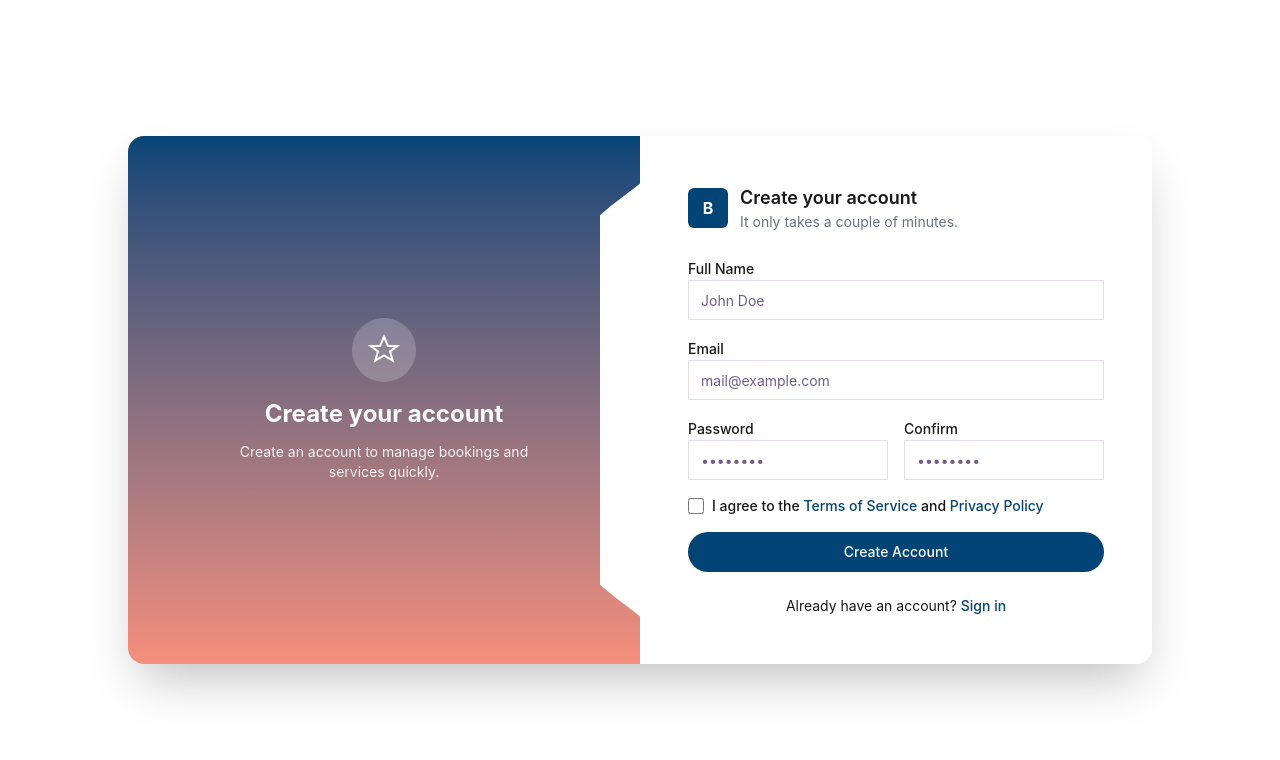
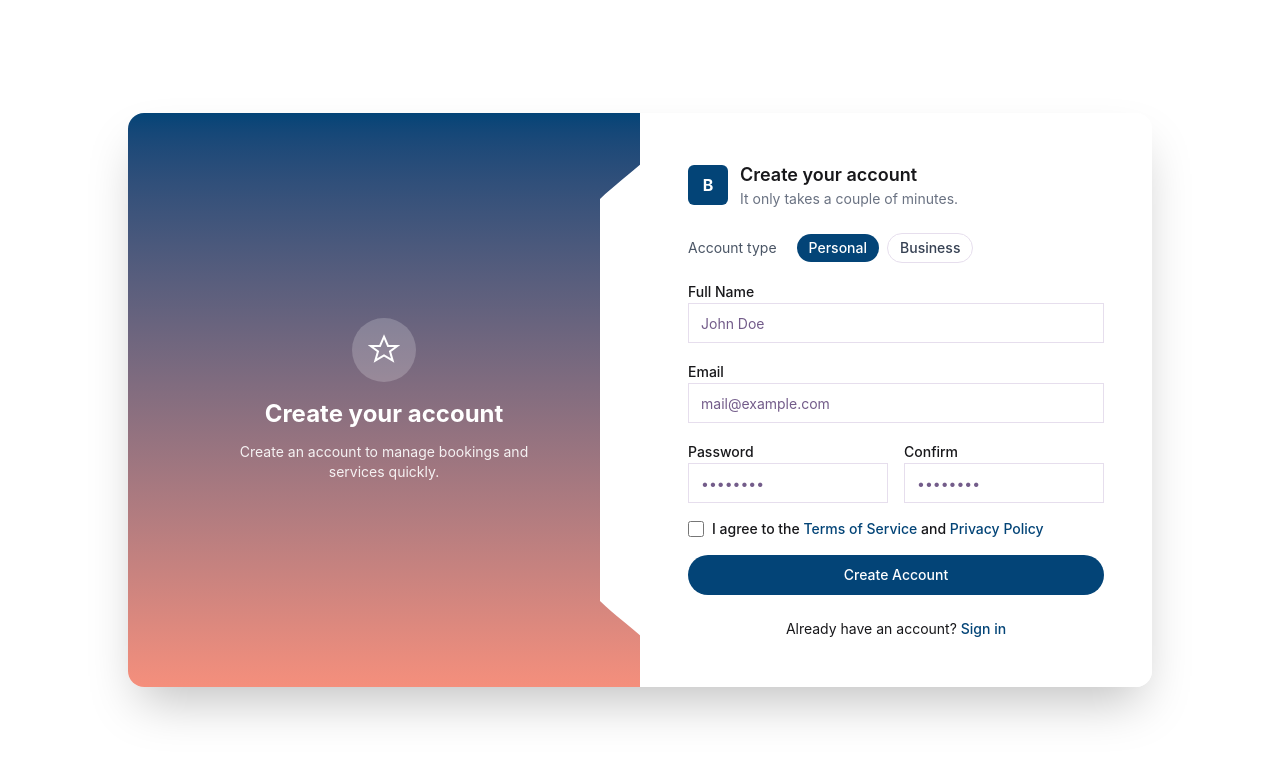
Before and after one commit to dissojak/frontend-Saas-Kayedni, a Next.js app: page /register in a window 1280 px wide. Shown: the top 760 px of the page. Built offline with nearby package versions, Linux system fonts and the light colour scheme; no server answers.

Commit message:
User Role controle and Update

```diff
--- a/src/app/(pages)/(auth)/context/auth/utils.ts
+++ b/src/app/(pages)/(auth)/context/auth/utils.ts
@@ -37,9 +37,10 @@ export function storeUser(u: User | null) {
  * If the backend does not provide an avatar, fall back to the generated avatar URL.
  */
 export function buildUserFromDb(dbUser: Partial<User> & { id?: string | number; avatar?: string | null } & Record<string, any>) {
+  console.log("user :",dbUser);
   const name = dbUser.name ?? dbUser.email?.split('@')[0] ?? 'User';
   const email = dbUser.email ?? '';
-  const role = (dbUser.role ?? 'client') as unknown as User['role'];
+  const role = (dbUser.role ?? 'CLIENT') as unknown as User['role'];
   const id = dbUser.id === undefined ? `local-${email.split('@')[0]}` : String(dbUser.id);
   const avatar = dbUser.avatar ? String(dbUser.avatar) : `https://ui-avatars.com/api/?name=${encodeURIComponent(name)}&background=random`;
   return {
--- a/src/app/(pages)/(auth)/login/hooks/useLogin.tsx
+++ b/src/app/(pages)/(auth)/login/hooks/useLogin.tsx
@@ -12,7 +12,7 @@ export function useLogin() {
   const router = useRouter();
   const [email, setEmail] = useState('');
   const [password, setPassword] = useState('');
-  const [role, setRole] = useState<UserRole>('client');
+  const [role, setRole] = useState<UserRole>('CLIENT');
   const [loading, setLoading] = useState(false);
   const [error, setError] = useState<string | null>(null);
 
--- a/src/app/(pages)/(auth)/register/components/RegisterView.tsx
+++ b/src/app/(pages)/(auth)/register/components/RegisterView.tsx
@@ -31,12 +31,13 @@ export default function RegisterView({
   registeredEmail,
 }: Readonly<RegisterViewProps>) {
   const submitStyle = {
-    backgroundColor: role === 'client' ? undefined : undefined,
+  backgroundColor: role === 'CLIENT' ? undefined : undefined,
   } as React.CSSProperties;
 
   return (
   <div className="min-h-screen flex items-center justify-center px-4">
       <div className="max-w-5xl w-full rounded-2xl shadow-2xl overflow-hidden grid grid-cols-1 md:grid-cols-2">
+  {/* left side  */}
   <div className="hidden md:flex flex-col items-center justify-center p-10 bg-gradient-to-b from-[var(--color-primary)] to-[var(--color-accent)] text-white relative">
           <div className="flex flex-col items-center text-center max-w-xs">
             <div className="h-16 w-16 rounded-full bg-white/20 flex items-center justify-center mb-4">
@@ -47,6 +48,7 @@ export default function RegisterView({
           </div>
         </div>
 
+  {/* right side  */}
   <div className="bg-white relative p-8 md:p-12 flex items-center justify-center">
           <svg viewBox="0 0 80 400" className="hidden md:block absolute left-0 top-0 h-full w-20 -ml-10" preserveAspectRatio="none" aria-hidden>
             <path d="M80 0 C60 30 30 40 0 60 L0 340 C30 360 60 370 80 400 Z" fill="white" />
@@ -71,6 +73,27 @@ export default function RegisterView({
                   <div>
                     <h3 className="text-lg font-semibold">Create your account</h3>
                     <p className="text-sm text-gray-500">It only takes a couple of minutes.</p>
+                  </div>
+                </div>
+
+                {/* Role selector: keep UI subtle and stable — two pill buttons */}
+                <div className="mb-4 flex items-center gap-3">
+                  <span className="text-sm text-gray-600 mr-2">Account type</span>
+                  <div className="inline-flex items-center gap-2">
+                    <button
+                      type="button"
+                      onClick={() => setRole('CLIENT')}
+                      className={`px-3 py-1 rounded-full text-sm font-medium transition-colors focus:outline-none ${role === 'CLIENT' ? 'bg-[var(--color-primary)] text-white' : 'bg-transparent border border-gray-200 text-gray-700 hover:bg-gray-50'}`}
+                    >
+                      Personal
+                    </button>
+                    <button
+                      type="button"
+                      onClick={() => setRole('BUSINESS_OWNER')}
+                      className={`px-3 py-1 rounded-full text-sm font-medium transition-colors focus:outline-none ${role === 'BUSINESS_OWNER' ? 'bg-[var(--color-primary)] text-white' : 'bg-transparent border border-gray-200 text-gray-700 hover:bg-gray-50'}`}
+                    >
+                      Business
+                    </button>
                   </div>
                 </div>
 
--- a/src/app/(pages)/(auth)/register/hooks/useRegister.tsx
+++ b/src/app/(pages)/(auth)/register/hooks/useRegister.tsx
@@ -13,7 +13,7 @@ export function useRegister() {
   const [email, setEmail] = useState("");
   const [password, setPassword] = useState("");
   const [confirmPassword, setConfirmPassword] = useState("");
-  const [role, setRole] = useState<UserRole>("client");
+  const [role, setRole] = useState<UserRole>("CLIENT");
   const [acceptedTerms, setAcceptedTerms] = useState(false);
   const [loading, setLoading] = useState(false);
   const [error, setError] = useState<string | null>(null);
--- a/src/app/(pages)/(auth)/types/index.ts
+++ b/src/app/(pages)/(auth)/types/index.ts
@@ -1,21 +1,22 @@
 // Backend uses uppercase roles: CLIENT, BUSINESS_OWNER, STAFF, ADMIN
 export type BackendUserRole = 'CLIENT' | 'BUSINESS_OWNER' | 'STAFF' | 'ADMIN';
-export type UserRole = 'client' | 'business' | 'staff' | 'admin';
+// Frontend will now use the same uppercase role values as the backend
+export type UserRole = 'CLIENT' | 'BUSINESS_OWNER' | 'STAFF' | 'ADMIN';
 
-// Map frontend roles to backend roles
+// Map frontend roles to backend roles (identity for most, kept explicit for clarity)
 export const roleMapping: Record<UserRole, BackendUserRole> = {
-  client: 'CLIENT',
-  business: 'BUSINESS_OWNER',
-  staff: 'STAFF',
-  admin: 'ADMIN',
+  CLIENT: 'CLIENT',
+  BUSINESS_OWNER: 'BUSINESS_OWNER',
+  STAFF: 'STAFF',
+  ADMIN: 'ADMIN',
 };
 
-// Map backend roles to frontend roles
+// Map backend roles to frontend roles (identity mapping)
 export const reverseRoleMapping: Record<BackendUserRole, UserRole> = {
-  CLIENT: 'client',
-  BUSINESS_OWNER: 'business',
-  STAFF: 'staff',
-  ADMIN: 'admin',
+  CLIENT: 'CLIENT',
+  BUSINESS_OWNER: 'BUSINESS_OWNER',
+  STAFF: 'STAFF',
+  ADMIN: 'ADMIN',
 };
 
 export interface BaseAuthPayload {
```
